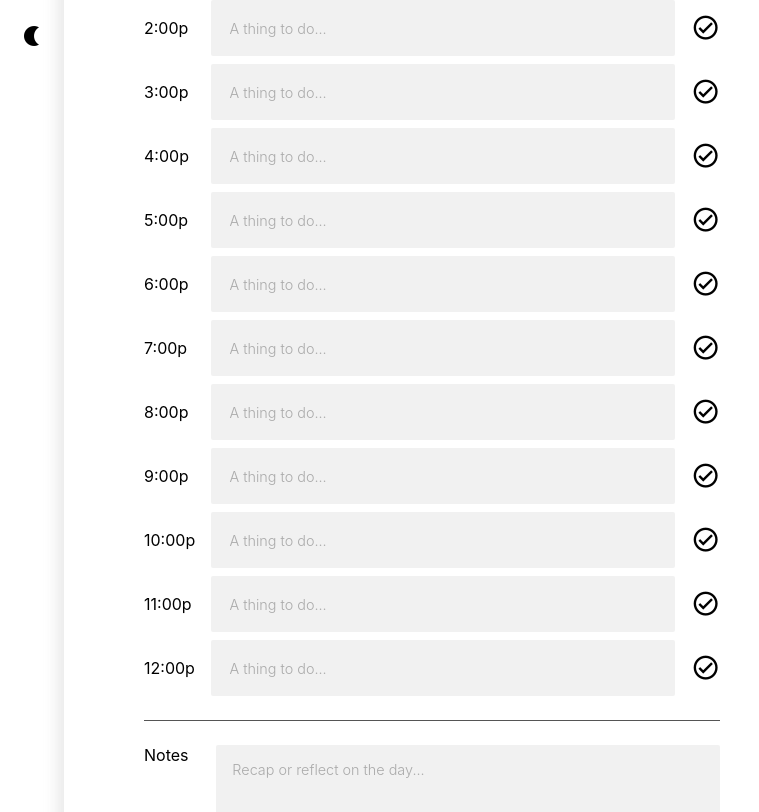
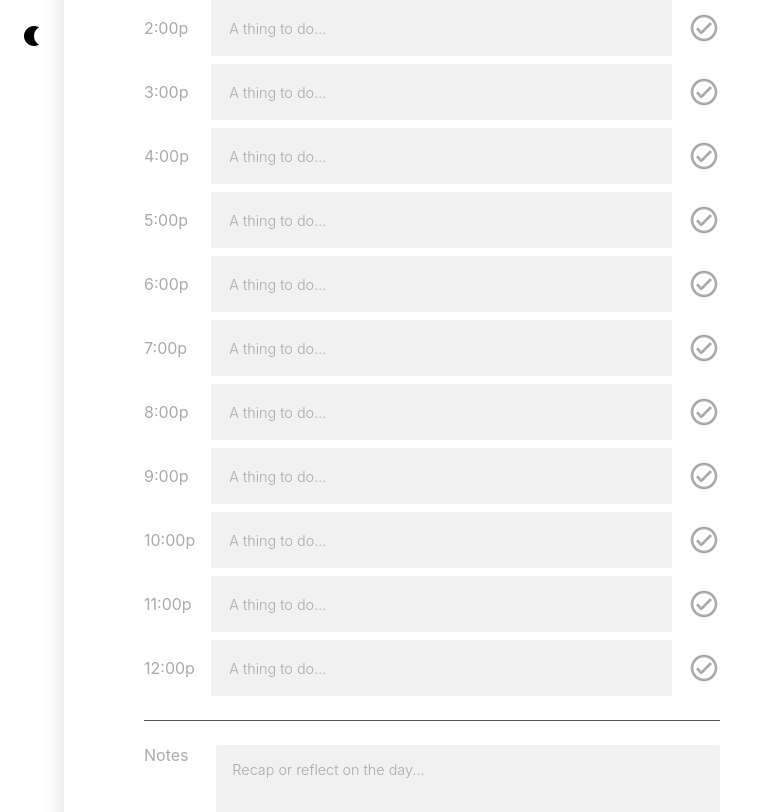
Before and after one commit to igdaloff/daylist, a Next.js app: page / in a window 1280 px wide. Shown: the part 728-1540 px from the top of the page, without its empty margins (0-759 px from the left). Built offline with nearby package versions, Linux system fonts and the light colour scheme.

Commit message:
remove css module bc unnecessary; soften colors; add hover states for dark mode

```diff
--- a/components/PlanList.js
+++ b/components/PlanList.js
@@ -1,6 +1,5 @@
 import React, { useEffect, useState } from 'react'
 import PlanListItem from './PlanListItem'
-import styles from '../styles/Plan.module.scss'
 
 export default function PlanList() {
 
@@ -36,7 +35,7 @@ export default function PlanList() {
 
   return (
     <>
-      <form className={styles.planForm} autoComplete="off">
+      <form className="planForm" autoComplete="off">
         <ul>
           <PlanListItem
             hourLabel="6:00a"
@@ -172,8 +171,8 @@ export default function PlanList() {
             onChange={handleInputChange}
           />
 
-          <li className={styles.notesListItem}>
-            <label className={styles.notesLabel}>Notes</label>
+          <li className="notesListItem">
+            <label className="notesLabel">Notes</label>
             <textarea
               rows="8"
               placeholder="Recap or reflect on the day..."
--- a/components/PlanListItem.js
+++ b/components/PlanListItem.js
@@ -1,5 +1,4 @@
 import { useState } from 'react'
-import styles from '../styles/Plan.module.scss'
 import variables from '../styles/_variables.module.scss'
 
 export default function PlanListItem(props) {
@@ -31,7 +30,7 @@ export default function PlanListItem(props) {
   const hour = d.getHours();
 
   return (
-    <li className={styles.hourListItem}>
+    <li className="hourListItem">
       {hour == props.hour ? <span style={currentArrowStyle}>→</span> : null}
       <label>{props.hourLabel}</label>
       <input
@@ -43,6 +42,7 @@ export default function PlanListItem(props) {
         value={props.value}
         onChange={props.onChange}
         style={complete ? completeInputStyle : null}
+        disabled={complete ? true : false}
       />
       <span
         style={complete ? completeCheckmarkStyle : null}
--- a/styles/Plan.module.scss
+++ /dev/null
@@ -1,41 +0,0 @@
-@import "variables.module.scss";
-
-.hourListItem, .notesListItem{
-  display: flex;
-  align-items: center;
-  margin-bottom: var(--space-2);
-
-  label{
-    margin-right: 0.25em;
-    width: 65px;
-
-    @media (min-width: $small) {
-      margin-right: 1em;
-    }
-  }
-
-  input{
-    border: 2px solid transparent;
-    margin-right: 1em;
-  }
-
-  input, textarea{
-    width: 100%;
-  }
-
-  span{
-    font-size: 1.8em;
-    cursor: pointer;
-  }
-}
-
-.notesListItem{
-  align-items: start;
-  margin-top: var(--space-4);
-  padding-top: var(--space-4);
-  border-top: 1px solid $dark-grey;
-}
-
-.completeIcon{
-  font-size: 1.4em;
-}
--- a/styles/index.scss
+++ b/styles/index.scss
@@ -150,7 +150,6 @@ nav{
 }
 
 
-
 //Forms
 input, textarea{
   padding: var(--space-2);
@@ -165,6 +164,7 @@ input, textarea{
 
   .darkMode &{
     background: $dark-grey;
+    color: white;
   }
 
   @media (min-width: $small){
@@ -176,7 +176,7 @@ input, textarea{
     font-size: 0.9em;
 
     .darkMode &{
-      color: white;
+
     }
   }
 
@@ -190,6 +190,55 @@ input, textarea{
   }
 }
 
+// List
+.hourListItem, .notesListItem{
+  display: flex;
+  align-items: center;
+  margin-bottom: var(--space-2);
+
+  label{
+    margin-right: 0.25em;
+    width: 65px;
+    color: $grey;
+
+    @media (min-width: $small) {
+      margin-right: 1em;
+    }
+  }
+
+  input{
+    border: 2px solid transparent;
+    margin-right: 1em;
+  }
+
+  input, textarea{
+    width: 100%;
+  }
+}
+
+.notesListItem{
+  align-items: start;
+  margin-top: var(--space-4);
+  padding-top: var(--space-4);
+  border-top: 1px solid $dark-grey;
+}
+
+.completeIcon{
+  font-size: 2em;
+  cursor: pointer;
+  color: $grey;
+  transition: $hover-transition;
+
+  &:hover{
+    color: $black;
+  }
+
+  .darkMode &{
+    &:hover{
+      color: white;
+    }
+  }
+}
 
 // Footer
 footer{
```
